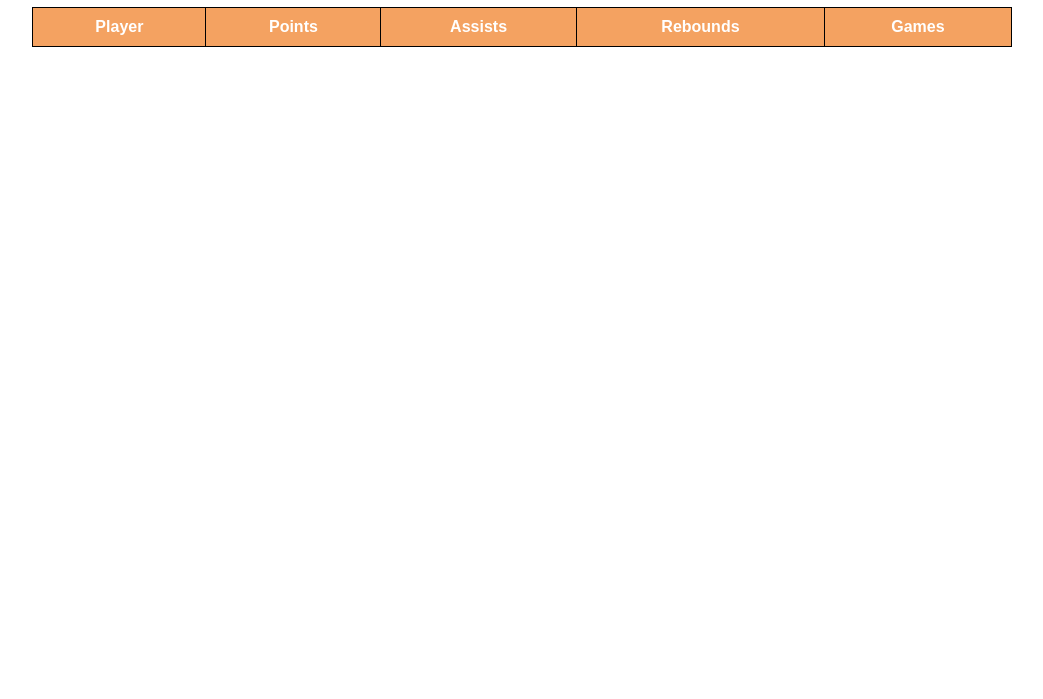
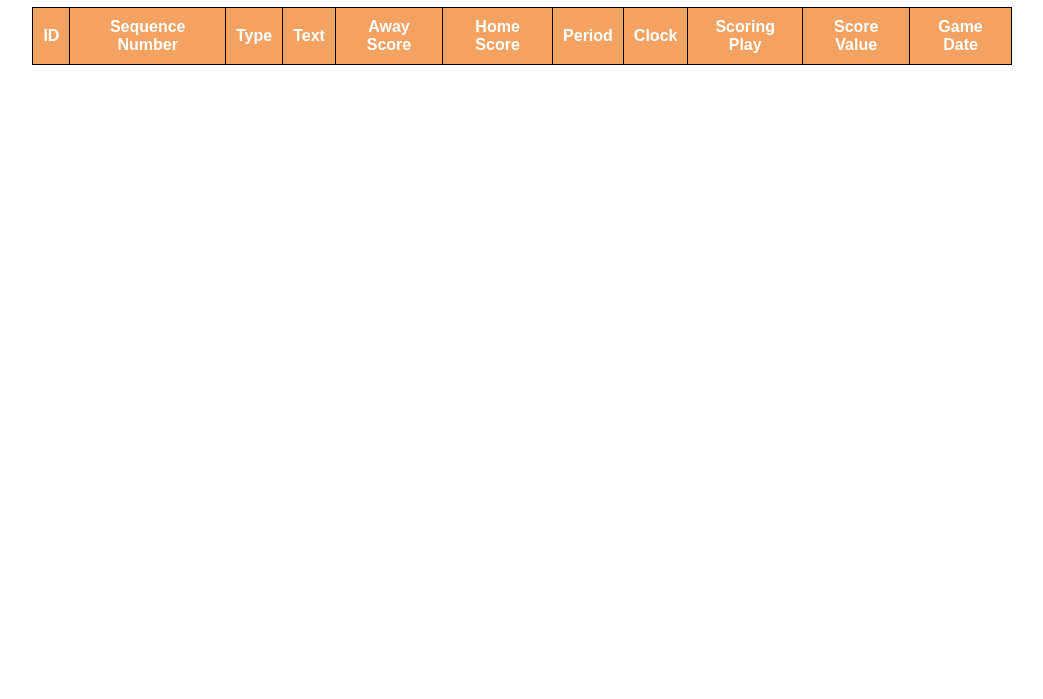
Before and after one commit to hicks53/womens-basketball-stats, a plain HTML site: page index.html in a window 1280 px wide. Shown: the part 101-800 px from the top of the page, without its empty margins (118-1161 px from the left). Drawn offline with Linux system fonts and the light colour scheme; no server answers.

Commit message:
Update index.html

```diff
--- a/index.html
+++ b/index.html
@@ -11,11 +11,17 @@
     <table id="statsTable">
         <thead>
             <tr>
-                <th>Player</th>
-                <th>Points</th>
-                <th>Assists</th>
-                <th>Rebounds</th>
-                <th>Games</th>
+                <th>ID</th>
+                <th>Sequence Number</th>
+                <th>Type</th>
+                <th>Text</th>
+                <th>Away Score</th>
+                <th>Home Score</th>
+                <th>Period</th>
+                <th>Clock</th>
+                <th>Scoring Play</th>
+                <th>Score Value</th>
+                <th>Game Date</th>
             </tr>
         </thead>
         <tbody>
```
